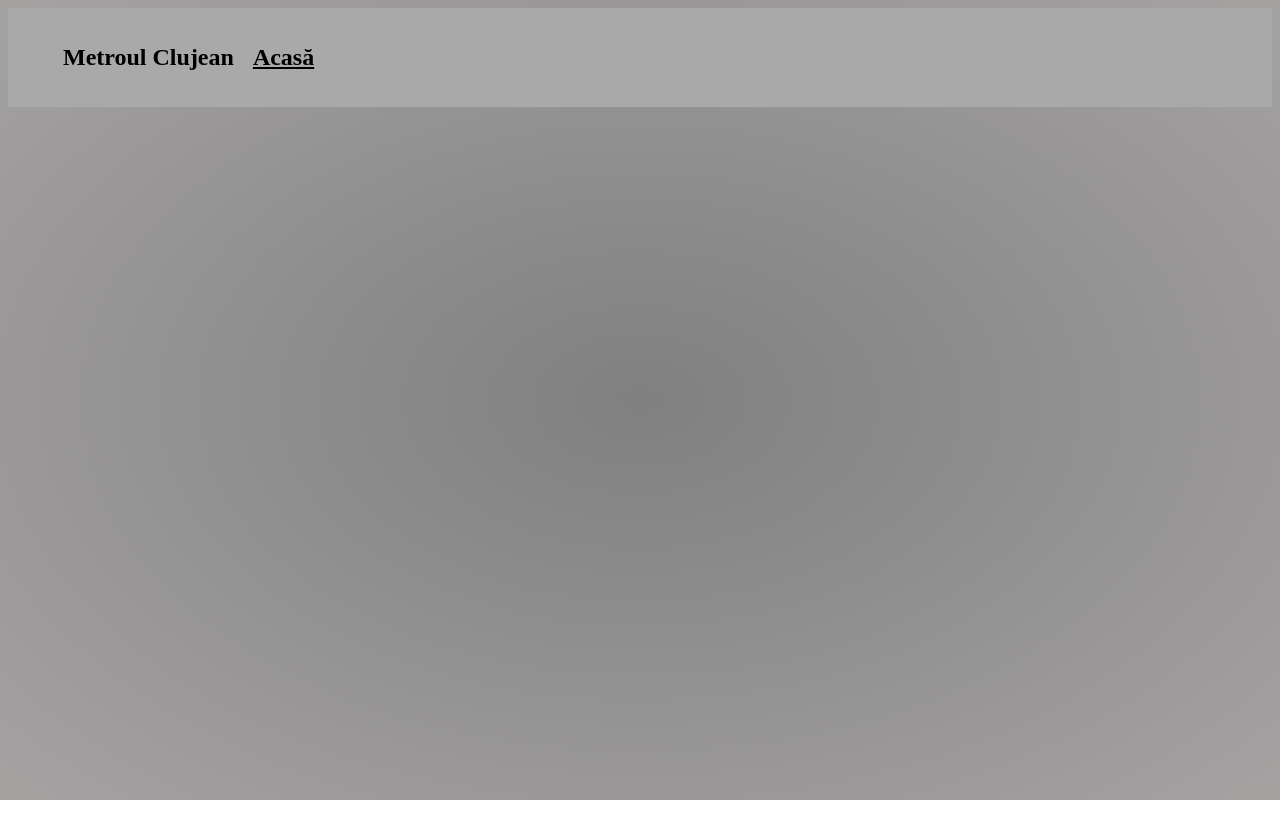
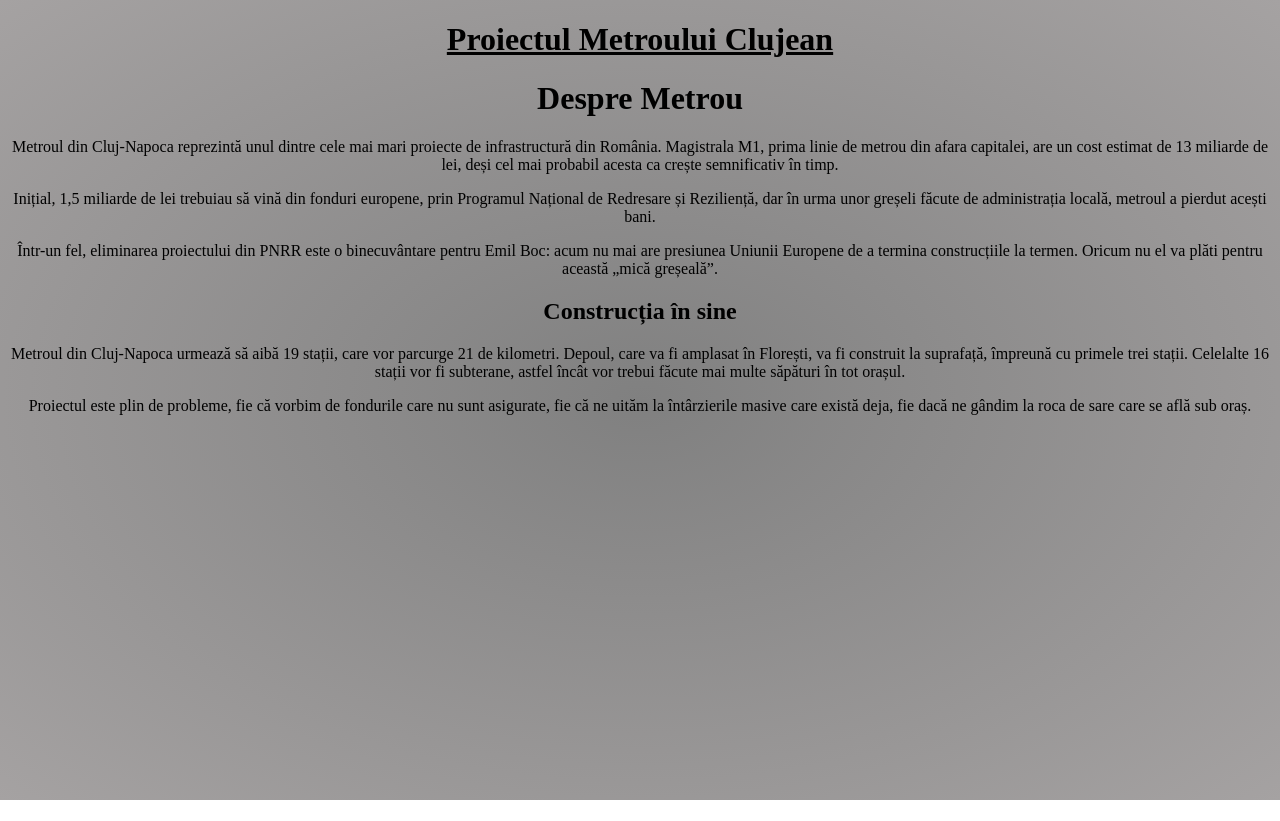
Before and after one commit to MetroulClujean/metroulclujean.github.io, a plain HTML site: page DespreMetrou.html in a window 1280 px wide. Drawn offline with Linux system fonts and the light colour scheme.

Commit message:
Update DespreMetrou.html

```diff
--- a/DespreMetrou.html
+++ b/DespreMetrou.html
@@ -1,20 +1,25 @@
 <!DOCTYPE html>
 <html>
     <head>
-        <meta name="viewport" content="with=device-width, initial scale=1.0">
+        <meta name="viewport" content="width=device-width, initial scale=1.0">
         <meta charset="UTF-8">
-        <title>Metroul Clujean</title>
+        <title>Destre Proiect - Metroul Clujean</title>
         <link rel="stylesheet" href="style.css">
     </head>
     <body>
+        <header>
+            <h1><a href="index.html">Proiectul Metroului Clujean</a></h1>
+        </header>
 
-        <nav class="navbar">
-            <div class="navdiv">
-                <ul>
-                    <li><h1>Metroul Clujean</h1></li>
-                    <li><a href="index.html"><h1>Acasă</h1></a></li>
-                </ul>
-            </div>
-        </nav>
+        <div class="articol">
+            <h1>Despre Metrou</h1>
+<p>Metroul din Cluj-Napoca reprezintă unul dintre cele mai mari proiecte de infrastructură din Rom&acirc;nia. Magistrala M1, prima linie de metrou din afara capitalei, are un cost estimat de 13 miliarde de lei, deși cel mai probabil acesta ca crește semnificativ &icirc;n timp.</p>
+<p>Inițial, 1,5 miliarde de lei trebuiau să vină din fonduri europene, prin Programul Național de Redresare și Reziliență, dar &icirc;n urma unor greșeli făcute de administrația locală, metroul a pierdut acești bani.</p>
+<p>&Icirc;ntr-un fel, eliminarea proiectului din PNRR este o binecuv&acirc;ntare pentru Emil Boc: acum nu mai are presiunea Uniunii Europene de a termina construcțiile la termen. Oricum nu el va plăti pentru această &bdquo;mică greșeală&rdquo;.</p>
+<h2>Construcția &icirc;n sine</h2>
+<p>Metroul din Cluj-Napoca urmează să aibă 19&nbsp;stații, care vor parcurge 21 de kilometri. Depoul, care va fi amplasat &icirc;n Florești, va fi construit la suprafață, &icirc;mpreună cu primele trei stații. Celelalte 16 stații vor fi subterane, astfel &icirc;nc&acirc;t vor trebui făcute mai multe săpături &icirc;n tot orașul.</p>
+<p>Proiectul este plin de probleme, fie că vorbim de fondurile care nu sunt asigurate, fie că ne uităm la&nbsp;&icirc;nt&acirc;rzierile masive care există deja, fie dacă ne g&acirc;ndim la roca de sare care se află sub oraș.</p>
+        </div>
+
     </body>
 </html>
```
